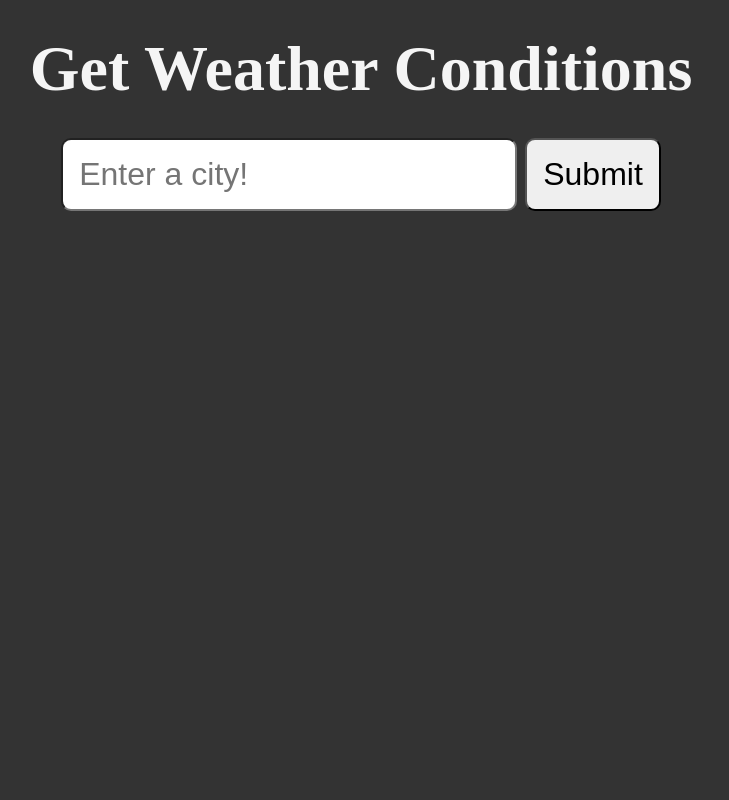
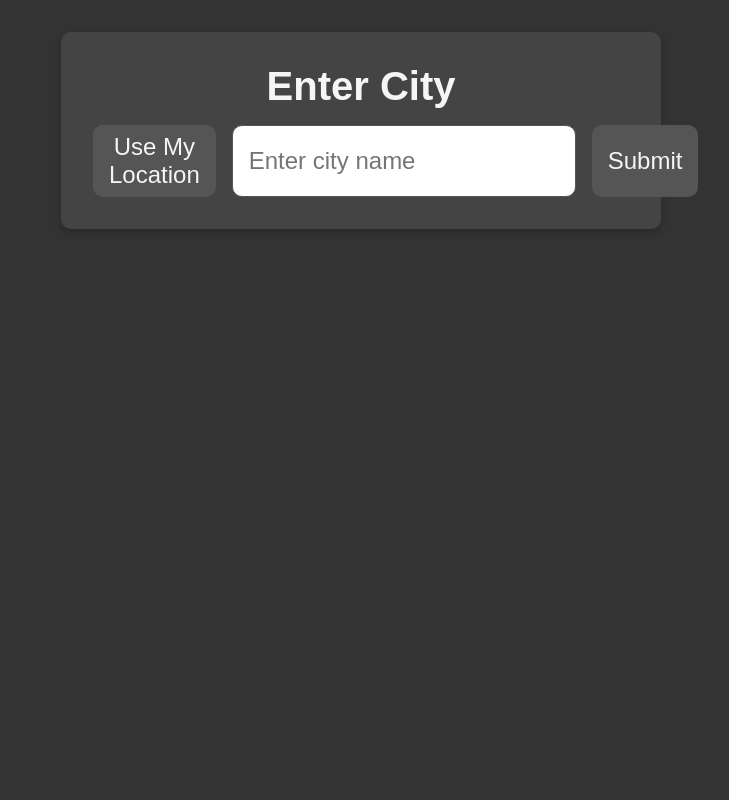
Before and after one commit to dacer521/flaskWeatherApp, a Flask app: page / in a window 1280 px wide. Shown: the whole page, without its empty margins (279-1008 px from the left). Run offline with Flask 3, Linux system fonts and the light colour scheme.

Commit message:
made look pretty and added search by user location

```diff
--- a/server.py
+++ b/server.py
@@ -1,6 +1,7 @@
 from flask import Flask, render_template, request
 from weather import get_current_weather
 from waitress import serve
+import requests
 
 app = Flask(__name__)
 
@@ -30,6 +31,14 @@ def index():
 @app.route('/weather')
 def get_weather():
     city = request.args.get('city')
+    latitude = request.args.get('latitude')
+    longitude = request.args.get('longitude')
+
+    if not city and latitude and longitude:
+        # Use a reverse geocoding API to get the city name from latitude and longitude
+        response = requests.get(f'https://api.bigdatacloud.net/data/reverse-geocode-client?latitude={latitude}&longitude={longitude}&localityLanguage=en')
+        data = response.json()
+        city = data.get('city')
 
     if not city or not city.strip():
         city = "Boston"
--- a/static/styles/style.css
+++ b/static/styles/style.css
@@ -14,10 +14,71 @@ body {
     align-items: center;
     gap: 2rem;
     font-size: 2rem;
+    font-family: Arial, sans-serif;
 }
 
-input, button {
-    font-size: 2rem;
+.weather-container {
+    background-color: #444;
+    padding: 2rem;
+    border-radius: 10px;
+    box-shadow: 0 4px 8px rgba(0, 0, 0, 0.2);
+    text-align: center;
+    max-width: 600px;
+    width: 100%;
+}
+
+.weather-container h1 {
+    margin-bottom: 1rem;
+    font-size: 2.5rem;
+}
+
+.weather-container p {
+    margin: 0.5rem 0;
+    width: 100%;
+    align-items: center;
+}
+
+.weather-container img {
+    margin: 1rem 0;
+    width: max-width;
+    display:block;
+    margin-left: auto;
+    margin-right: auto;
+    height: 10rem;
+}
+
+.input-container {
+    display: flex;
+    width: 100%;
+    gap: 1rem;
+}
+
+input[type="text"] {
+    flex: 1;
     padding: 1rem;
+    font-size: 1.5rem;
     border-radius: 10px;
+    border: 1px solid #555;
 }
+
+button {
+    font-size: 1.5rem;
+    padding: 0.5rem 1rem;
+    border-radius: 10px;
+    border: none;
+    background-color: #555;
+    color: whitesmoke;
+    cursor: pointer;
+    transition: background-color 0.3s;
+}
+
+button:hover {
+    background-color: #666;
+}
+
+#more-info {
+    margin-top: 1rem;
+    text-align: center;
+    margin-left: auto;
+    margin-right: auto;
+}
--- a/templates/index.html
+++ b/templates/index.html
@@ -4,14 +4,46 @@
     <meta charset="UTF-8">
     <meta name="viewport" content="width=device-width, initial-scale=1.0">
     <link rel="shortcut icon" href="{{ url_for('static', filename='images/favicon.png') }}">
-    <title>Get Weather Conditions</title>
-    <link href="{{ url_for('static', filename='styles/style.css') }}" rel="stylesheet" />
+    <title>Weather App</title>
+    <link href="{{ url_for('static', filename='styles/style.css') }}" rel="stylesheet"/>
 </head>
 <body>
-    <h1>Get Weather Conditions</h1>
-    <form action="/weather">
-        <input type="text" name="city" id="city" placeholder="Enter a city!" />
-        <button type="submit">Submit</button>
-    </form>
+    <div class="weather-container">
+        <h1>Enter City</h1>
+        <form id="weather-form" action="/weather" method="get">
+            <div class="input-container">
+                <button type="button" onclick="getLocationAndSubmit()">Use My Location</button>
+                <input type="text" id = "city" name="city" placeholder="Enter city name">
+                <input type="hidden" name="latitude">
+                <input type="hidden" name="longitude">
+                <button type="submit">Submit</button>
+            </div>
+        </form>
+    </div>
+
+    <script>
+
+    function getLocationAndSubmit() {
+        document.getElementById('city').value = '';
+        if (navigator.geolocation) {
+            navigator.geolocation.getCurrentPosition(success, error);
+        } else {
+            alert("Geolocation is not supported by this browser.");
+        }
+    }
+
+    function success(position) {
+        const lat = position.coords.latitude;
+        const lon = position.coords.longitude;
+
+        document.querySelector('input[name="latitude"]').value = lat;
+        document.querySelector('input[name="longitude"]').value = lon;
+        document.getElementById('weather-form').submit();
+    }
+
+    function error() {
+        alert("Unable to retrieve your location.");
+    }
+    </script>
 </body>
 </html>
```
Also changed, not shown: templates/weather.html (+44 -5 lines).
